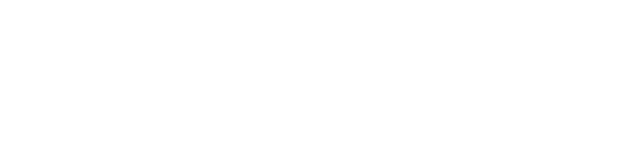
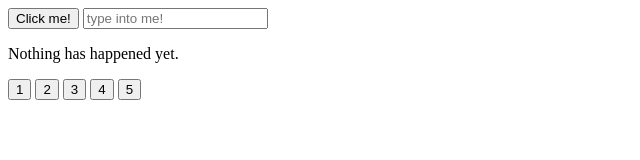
Before and after one commit to esmaeilmirzaee/frontendmasters, a plain HTML site: page js/javascript.html in a window 1280 px wide. Shown: the whole page, without its empty margins (0-640 px from the left). Drawn offline with Linux system fonts and the light colour scheme.

Commit message:
Event listener

```diff
--- a/js/arrays.js
+++ b/js/arrays.js
@@ -12,7 +12,7 @@ console.log(daysOfWeek[0]);
 console.log(daysOfWeek);
 
 console.log(daysOfWeek.length); // length is a property
-console.log(daysOfWeek.join(' | '); // join is a method or function
+console.log(daysOfWeek.join(' | ')); // join is a method or function
 
 
 daysOfWeek.push('Mercredi');
@@ -34,4 +34,4 @@ for (let i = 0; i < courses.length; i++) {
 
 daysOfWeek.forEach(function(day) {
     console.log(day.toUpperCase());
-}
+});
--- a/js/javascript.html
+++ b/js/javascript.html
@@ -3,10 +3,40 @@
     <head>
         <meta charset="UTF-8" />
         <meta name="viewport" content="width=device-width" />
-
         <title>Javascript</title>
     </head>
+
     <body>
+        <button class="event-button">Click me!</button>
+        <input placeholder="type into me!" class="input-to-copy" />
+        <p class="p-to-copy-to">Nothing has happened yet.</p>
 
+        <div class="button-event">
+            <button>1</button>
+            <button>2</button>
+            <button>3</button>
+            <button>4</button>
+            <button>5</button>
+        </div>
+
+        <script>
+
+            document.querySelector('.button-event').addEventListener('click', function(event) {
+                alert(`You clicked on button ${event.target.innerText}`);
+            });
+
+            const button = document.querySelector('.event-button');
+            button.addEventListener('hover', function () {
+                alert('Hey there');
+            });
+
+            const input = document.querySelector('.input-to-copy');
+            const paragraph = document.querySelector('.p-to-copy-to');
+
+            input.addEventListener("keyup", function() {
+                paragraph.innerText = input.value;
+            });
+        </script>
+        <script src="./arrays.js"></script>
     </body>
 </html>
```
